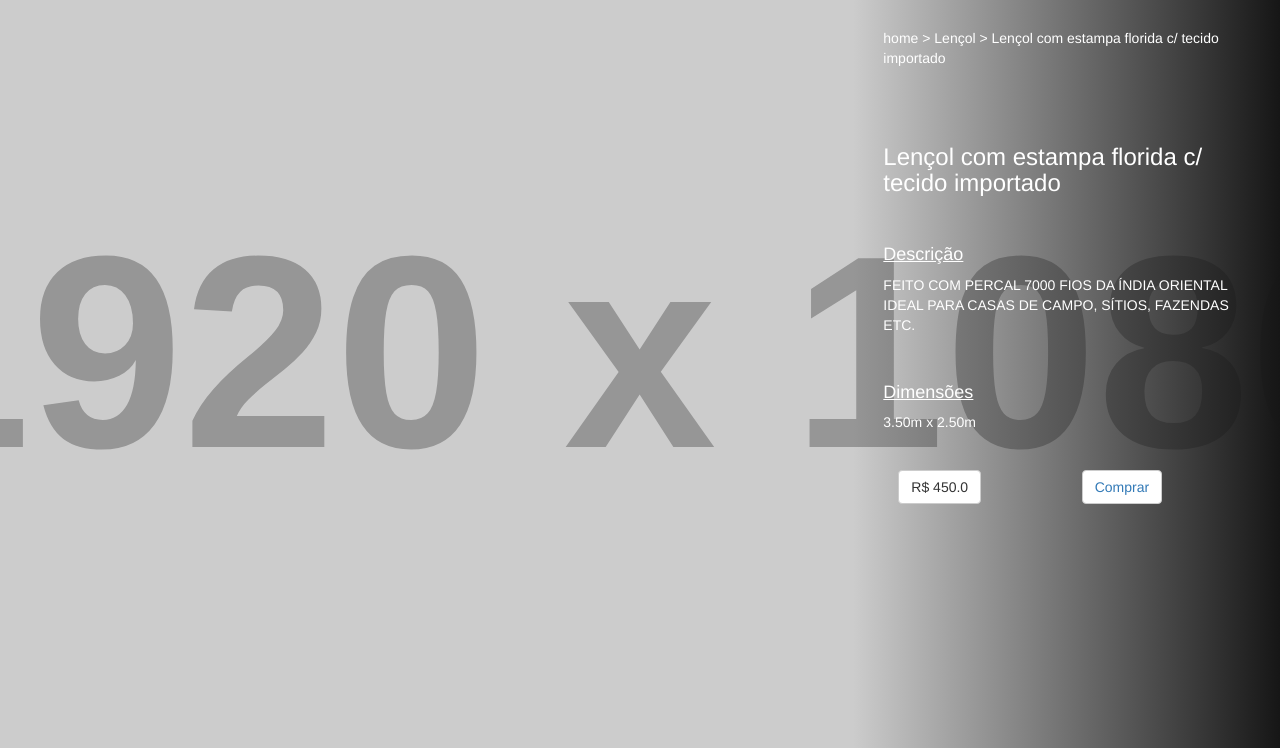
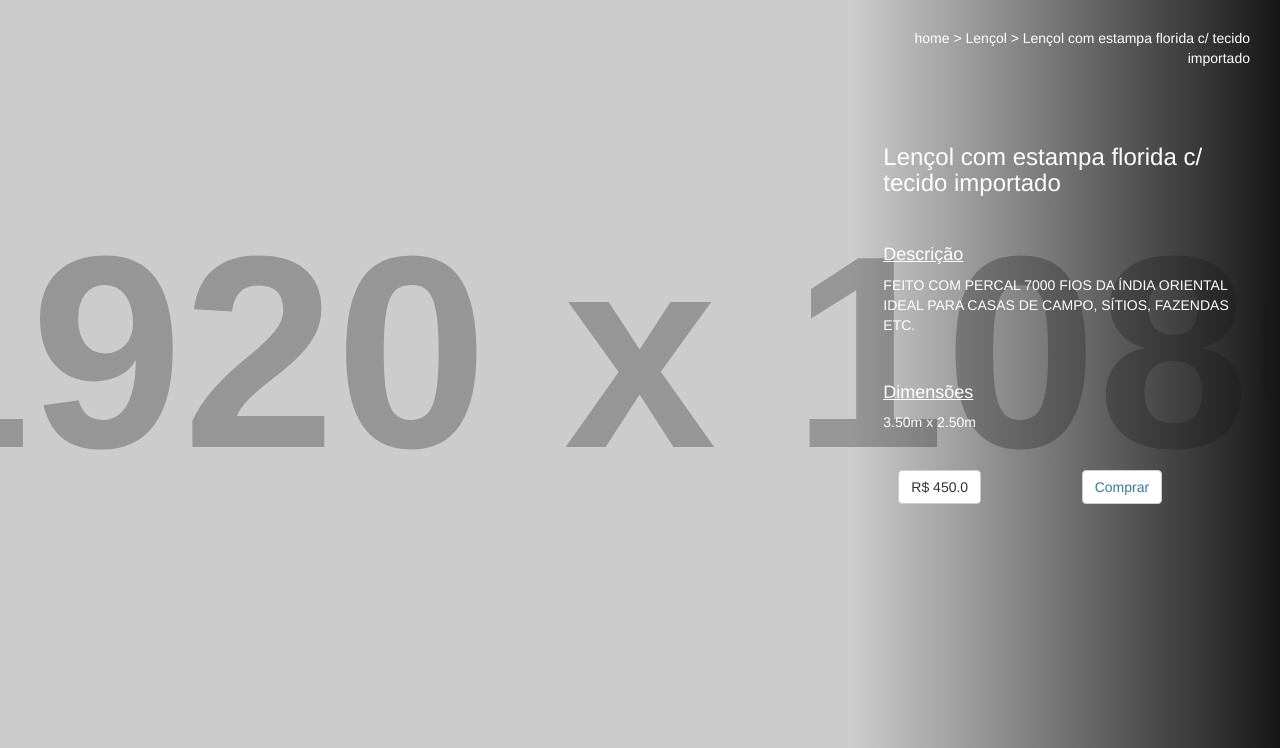
Before and after one commit to titolins/nscmr, a Flask app: page /catalog/1/1 in a window 1280 px wide. Shown: the part 51-799 px from the top of the page. Run offline with Flask 2, Linux system fonts and the light colour scheme; grey boxes labelled with a size stand in for pictures from a placeholder-image service; some libraries are stand-ins or nearby versions.

Commit message:
created text-right css class

```diff
--- a/nscmr/templates/product.html
+++ b/nscmr/templates/product.html
@@ -8,7 +8,7 @@
 {% block page_content %}
   <div id="product-page" style="background:url({{product.background_picture}}) center center no-repeat fixed;">
     <div id="product-content" class="col-sm-offset-8 col-sm-4 gradient">
-      <div class="col-sm-12" id="product-nav">
+      <div class="col-sm-12 text-right" id="product-nav">
         <span>
           <a href="{{ url_for('index') }}">home</a> >
           <a href="{{ url_for('showCategory', category_id = category.id_) }}">{{ category.name }}</a>
```
